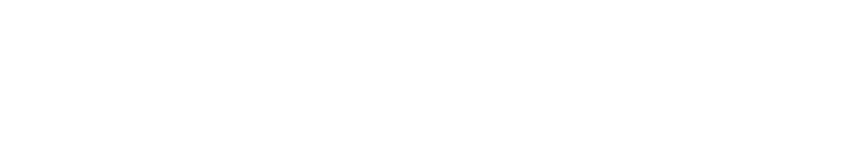
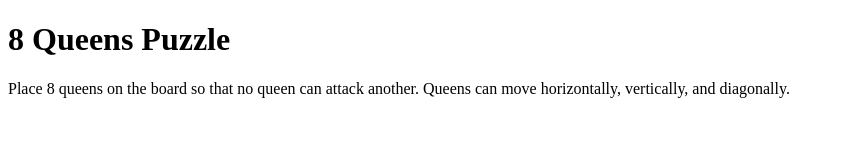
Before and after one commit to Ahmed8881/8-queen-puzzle, a plain HTML site: page index.html in a window 1280 px wide. Shown: the whole page, without its empty margins (0-844 px from the left). Drawn offline with Linux system fonts and the light colour scheme.

Commit message:
Update title and add description for 8 Queens Puzzle

```diff
--- a/index.html
+++ b/index.html
@@ -3,9 +3,14 @@
 <head>
     <meta charset="UTF-8">
     <meta name="viewport" content="width=device-width, initial-scale=1.0">
-    <title>Document</title>
+    <title>8 Queen Puzzle</title>
+    <link rel="stylesheet" href="./css/style.css">
 </head>
 <body>
-
+    <h1>8 Queens Puzzle</h1>
+    <div class="description">
+      Place 8 queens on the board so that no queen can attack another.
+      Queens can move horizontally, vertically, and diagonally.
+    </div>
 </body>
 </html>
```
